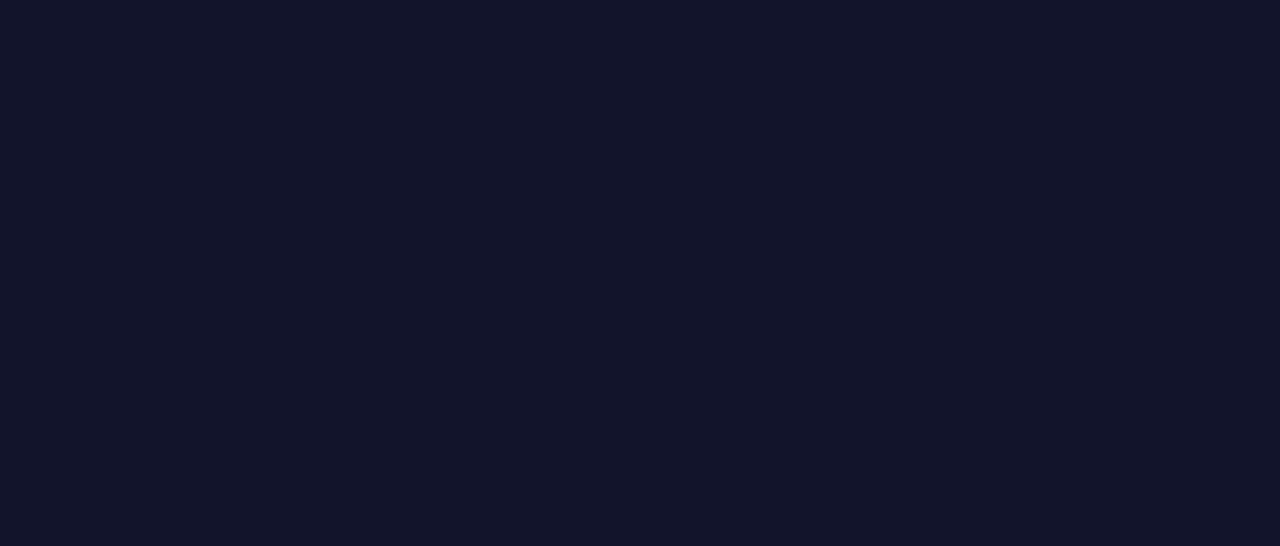
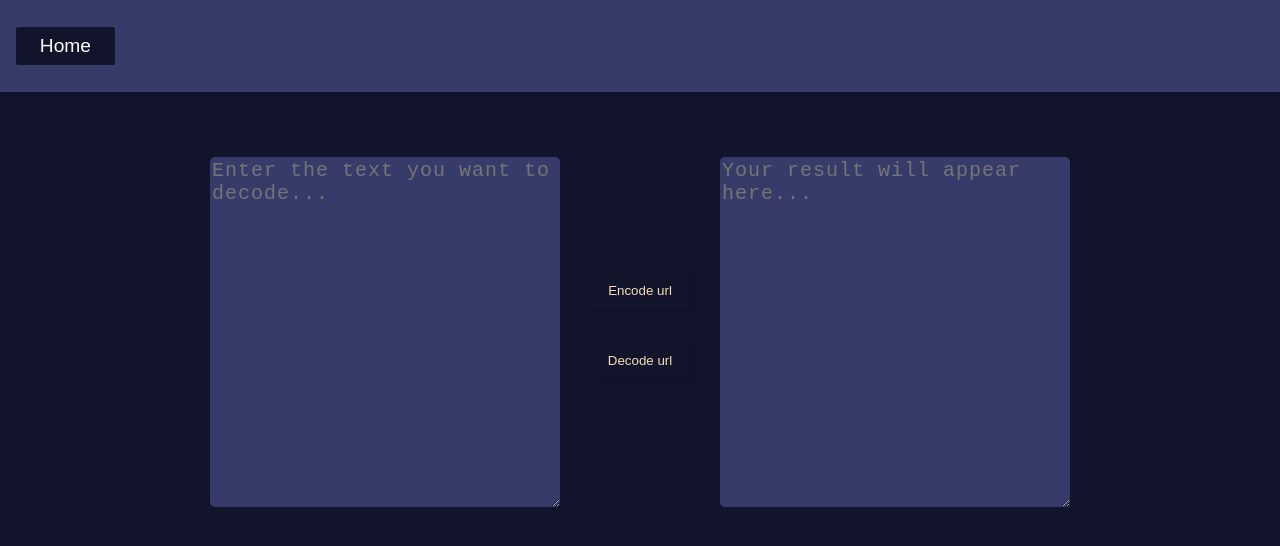
Before and after one commit to AggarwalChetan/utility-app, a React (Create React App) app: page /EDecoder/Base64Decode in a window 1280 px wide. Shown: the top 546 px of the page. Built offline with nearby package versions, Linux system fonts and the light colour scheme.

Commit message:
TextArea added

```diff
--- a/src/Application.js
+++ b/src/Application.js
@@ -1,6 +1,9 @@
 import {BrowserRouter as Router, Route, Switch} from 'react-router-dom';
 import App from './components/App';
+import Base64Decode from './components/Base64Decode';
+import Base64Encode from './components/Base64Encode';
 import EDApp from './components/EDApp';
+import EncoderDecoder from './components/EncoderDecoder';
 import HGApp from './components/HGApp';
 import JVApp from './components/JVApp';
 import NBCApp from './components/NBCApp';
@@ -15,6 +18,9 @@ function Application(){
             <Switch>
                 <Route exact path = '/' component={App}/>
                 <Route exact path = '/EDecoder' component={EDApp}/>
+                <Route exact path = '/EDecoder/UREncoderDecoder' component = {EncoderDecoder}/>
+                <Route exact path = '/EDecoder/Base64Decode' component={Base64Decode}/>
+                <Route exact path = '/EDecoder/Base64Encode' component={Base64Encode}/>
                 <Route exact path = '/HashGenerator' component={HGApp}/>
                 <Route exact path = '/RHConverter' component={RHCApp}/>
                 <Route exact path = '/TConverter' component={TCApp}/>
--- /dev/null
+++ b/src/components/Base64Decode.js
@@ -0,0 +1,33 @@
+import React from 'react';
+
+class Base64Decode extends React.Component {
+    constructor(props) {
+        super(props);
+    }
+
+    homePage = () => {
+        window.location = '/';
+    }
+
+    render() {
+        return (
+            <>
+                <header>
+                    <button className="home-button" onClick={this.homePage}>Home</button>
+                </header>
+                <div>
+                    <div className="base64-decode">
+                        <textarea placeholder="Enter the text you want to decode..."></textarea>
+                        <div className="base64-decode-button-container">
+                            <button>Encode url</button>
+                            <button>Decode url</button>
+                        </div>
+                        <textarea placeholder="Your result will appear here..."></textarea>
+                    </div>
+                </div>
+            </>
+        )
+    }
+}
+
+export default Base64Decode;
--- /dev/null
+++ b/src/components/Base64Encode.js
@@ -0,0 +1,23 @@
+import React from 'react';
+
+class Base64Encode extends React.Component {
+    constructor(props) {
+        super(props);
+    }
+
+    homePage = () => {
+        window.location = '/';
+    }
+
+    render() {
+        return (
+            <>
+                <header>
+                    <button className="home-button" onClick={this.homePage}>Home</button>
+                </header>
+            </>
+        )
+    }
+}
+
+export default Base64Encode;
--- a/src/components/EDApp.js
+++ b/src/components/EDApp.js
@@ -6,7 +6,19 @@ class EDApp extends React.Component{
     }
 
     homePage = () => {
-        window.location='/';
+        window.location = '/';
+    }
+
+    redirectEncodeDecode = () => {
+        window.location = '/EDecoder/UREncoderDecoder';
+    }
+
+    redirectBase64Encode = () => {
+        window.location = '/EDecoder/Base64Encode';
+    }
+
+    redirectBase64Decode = () => {
+        window.location = '/EDecoder/Base64Decode';
     }
 
     render(){
@@ -17,7 +29,7 @@ class EDApp extends React.Component{
             </header>
 
             <div className="ED-UApp-container">
-                <div className="UApp">
+                <div onClick={this.redirectEncodeDecode} className="UApp">
                     <div className="UApp-content">URL Encode / Decode</div>
                 </div>
                 <div className="UAppOverview">
@@ -28,7 +40,7 @@ class EDApp extends React.Component{
                     </div>
                 </div>
 
-                <div className="UApp">
+                <div onClick={this.redirectBase64Encode} className="UApp">
                     <div className="UApp-content">Base64 Encode</div>
                 </div>
                 <div className="UAppOverview">
@@ -38,7 +50,7 @@ class EDApp extends React.Component{
                             Radix-64 and YUI's Y64. Encoding data in Base64 results in it taking up roughly 33% more space than the original data.</li>
                     </div>
                 </div>
-                <div className="UApp">
+                <div onClick={this.redirectBase64Decode} className="UApp">
                     <div className="UApp-content">Base64 Decode</div>
                 </div>
                 <div className="UAppOverview">
--- /dev/null
+++ b/src/components/EncoderDecoder.js
@@ -0,0 +1,24 @@
+import React from 'react';
+
+class EncoderDecoder extends React.Component {
+    constructor(props) {
+        super(props);
+    }
+
+
+    homePage = () => {
+        window.location = '/';
+    }
+
+    render() {
+        return (
+            <>
+                <header>
+                    <button className="home-button" onClick={this.homePage}>Home</button>
+                </header>
+            </>
+        )
+    }
+}
+
+export default EncoderDecoder;
--- a/src/index.css
+++ b/src/index.css
@@ -214,6 +214,56 @@ header{
   text-align: center;
 }
 
+.base64-decode{
+  display: flex;
+  flex-direction: row;
+  flex-wrap: wrap;
+  justify-content: center;
+  margin-top: 2.5rem;
+  height: 400px;
+  align-items: center;
+}
+
+.base64-decode textarea{
+  text-align: start;
+  height: 350px;
+  width: 350px;
+  letter-spacing: 1px;
+  /* margin-bottom: 1.5rem; */
+  background-color: #373b69;
+  color: black;
+  border: none;
+  border-radius: 5px;
+  font-size: 20px;
+}
+
+.base64-decode textarea:focus{
+  outline: 0;
+}
+
+.base64-decode-button-container{
+  display: flex;
+  flex-direction: column;
+  justify-content: center;
+  margin: 0 30px;
+  margin-bottom: 1.5rem;
+}
+
+.base64-decode-button-container button{
+  height: 40px;
+  width: 100px;
+  margin-top: 20px;
+  margin-bottom: 10px;
+  justify-content: center;
+  background-color: #12142c;
+  box-shadow: 3px 3px 5px rgba(0, 0, 0, 0.1);
+  overflow: hidden;
+  border: 3px solid   #12142c;
+  cursor: pointer;
+  color: wheat;
+  border-radius: 5px;
+}
+
 
 @media (max-width:640px){
   .home-container{
@@ -242,4 +292,9 @@ header{
     font-size: 22px;
   }
 
+  .base64-decode textarea{
+    height: 250px;
+    width: 250px;
+  }
+
 }
```
